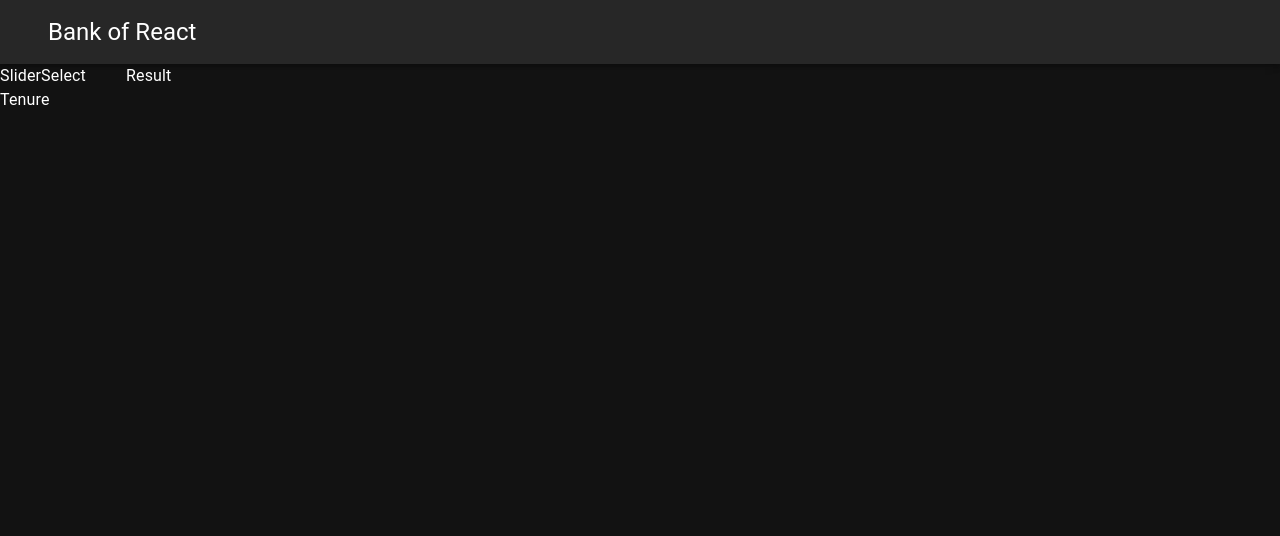
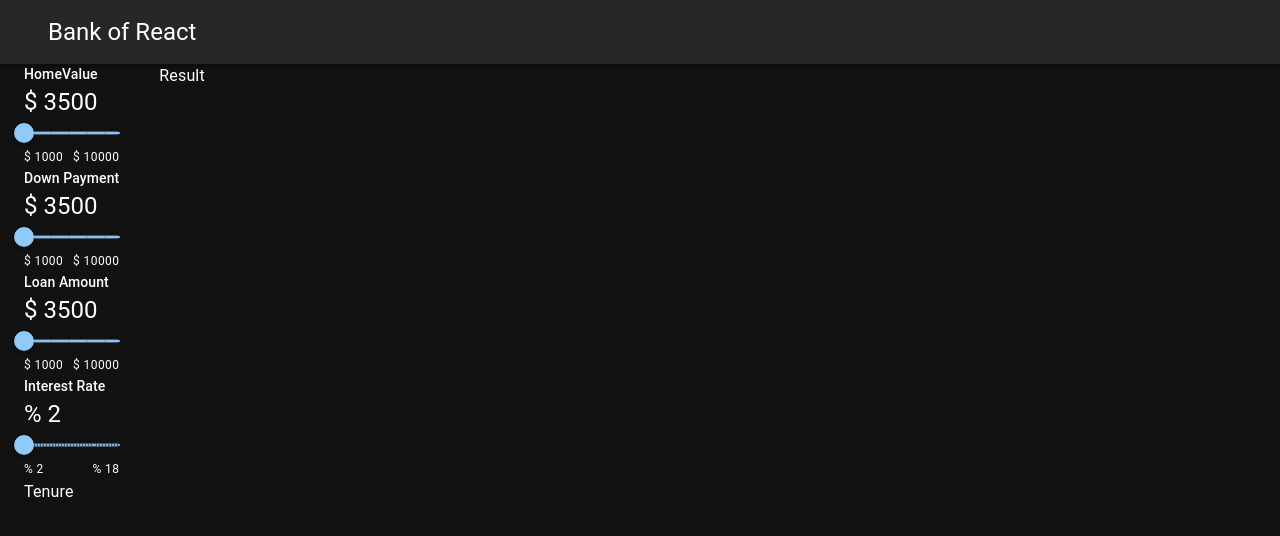
Before and after one commit to nfs1310/react-mortgage, a React (Create React App) app: page / in a window 1280 px wide. Shown: the top 536 px of the page. Built offline with nearby package versions, Linux system fonts and the light colour scheme.

Commit message:
- slider integration - use of props

```diff
--- a/src/App.js
+++ b/src/App.js
@@ -1,7 +1,7 @@
 import logo from './logo.svg';
 import './App.css';
 import Navbar from './Navbar';
-import { Grid } from '@mui/material';
+import { Container, Grid } from '@mui/material';
 import Result from './Result';
 import SliderSelect from './SliderSelect';
 import Tenure from './Tenure';
@@ -10,15 +10,17 @@ function App() {
   return (
     <div className="App">
       <Navbar />
+      <Container maxWidth="xl">
         <Grid container spacing={5}>
-        <Grid Item>
+          <Grid item="true" md={6}>
             <SliderSelect />
             <Tenure />
           </Grid>
-        <Grid Item>
+          <Grid item="true" md={6}>
             <Result />
           </Grid>
         </Grid>
+      </Container>
     </div>
   );
 }
--- a/src/SliderSelect.js
+++ b/src/SliderSelect.js
@@ -1,9 +1,59 @@
 import React from 'react'
+import SliderComponent from './common/SliderComponent'
 
 const SliderSelect = () => {
+  const bank_limit = 10000;
   return (
     <div>
-      SliderSelect
+      <SliderComponent
+        defaultValue={20}
+        min={1000}
+        max={bank_limit}
+        label="HomeValue"
+        unit="$"
+        amount={3500}
+        step={100}
+        onChange={(event, newValue) => {
+          console.log("Home Value =>:", newValue);
+        }}
+      />
+      <SliderComponent
+        defaultValue={20}
+        min={1000}
+        max={10000}
+        label="Down Payment"
+        unit="$"
+        amount={3500}
+        step={100}
+        onChange={(event, newValue) => {
+          console.log("Down Payment =>:", newValue);
+        }}
+      />
+      <SliderComponent
+        defaultValue={20}
+        min={1000}
+        max={10000}
+        label="Loan Amount"
+        unit="$"
+        amount={3500}
+        step={100}
+        onChange={(event, newValue) => {
+          console.log("Loan Amount =>:", newValue);
+        }}
+      />
+      <SliderComponent
+        defaultValue={2}
+        min={2}
+        max={18}
+        label="Interest Rate"
+        unit="%"
+        amount={2}
+        step={0.5}
+        onChange={(event, newValue) => {
+          console.log("Interest Rate =>:", newValue);
+        }}
+      />
+
     </div>
   )
 }
--- /dev/null
+++ b/src/common/SliderComponent.js
@@ -0,0 +1,35 @@
+import React from 'react'
+import Slider from '@mui/material/Slider';
+import { Stack, Typography } from '@mui/material';
+
+const SliderComponent = ({ defaultValue = 50, min, max, amount, label, unit, step, value, onChange }) => {
+  return (
+    <Stack my={1.5}>
+
+      <Stack gap={5}>
+        <Typography variant="subtitle2">{label}</Typography>
+        <Typography variant="h5">{unit} {amount}</Typography>
+      </Stack>
+
+      <Slider
+        defaultValue={defaultValue}
+        min={min}
+        max={max}
+        aria-label="Default"
+        valueLabelDisplay="auto"
+        marks
+        step={step}
+        value={value}
+        onChange={onChange}
+      />
+
+      <Stack direction="row" sx={{ justifyContent: "space-between" }}>
+        <Typography variant="caption" color="text.secondary">{unit} {min}</Typography>
+        <Typography variant="caption" color="error.main">{unit} {max}</Typography>
+      </Stack>
+
+    </Stack>
+  )
+}
+
+export default SliderComponent
```
Also changed, not shown: src/common/Slider.js (deleted, +0 -11 lines). Lines whose indentation alone changed are shown as unchanged.
